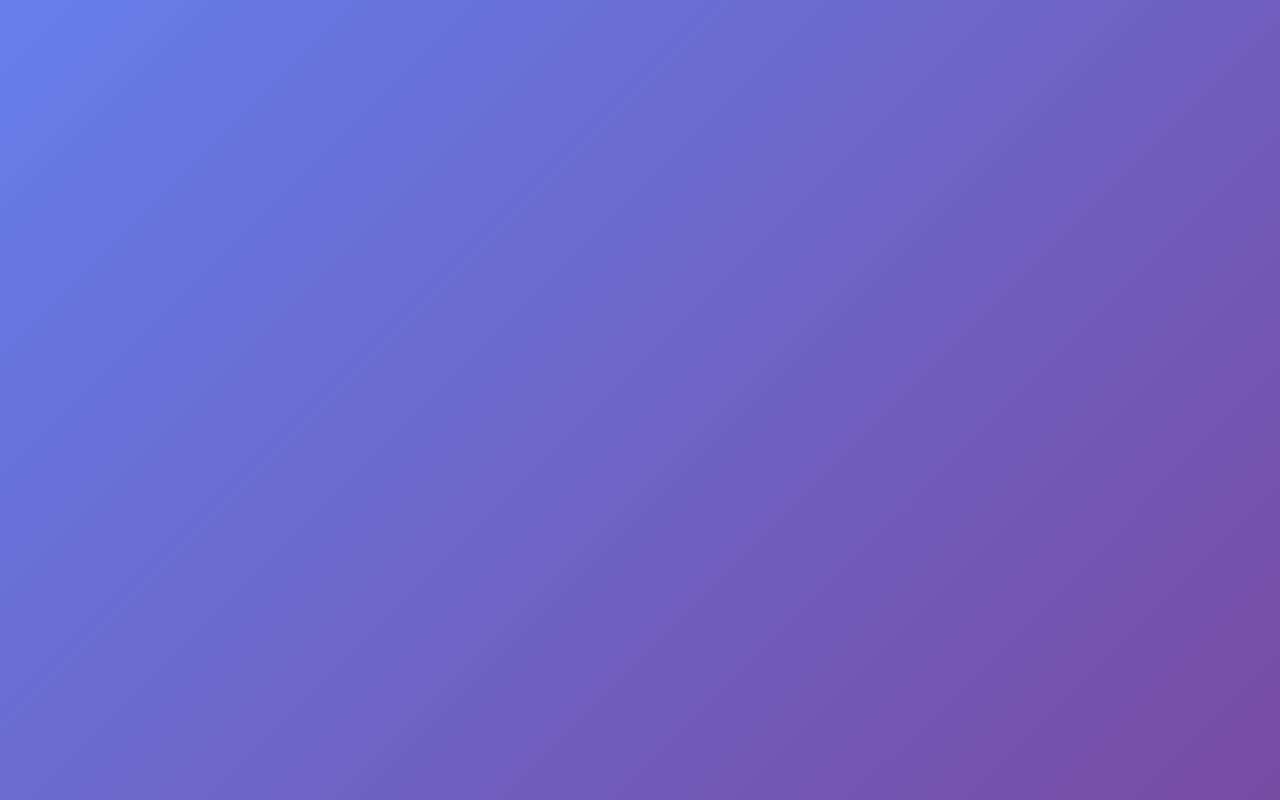
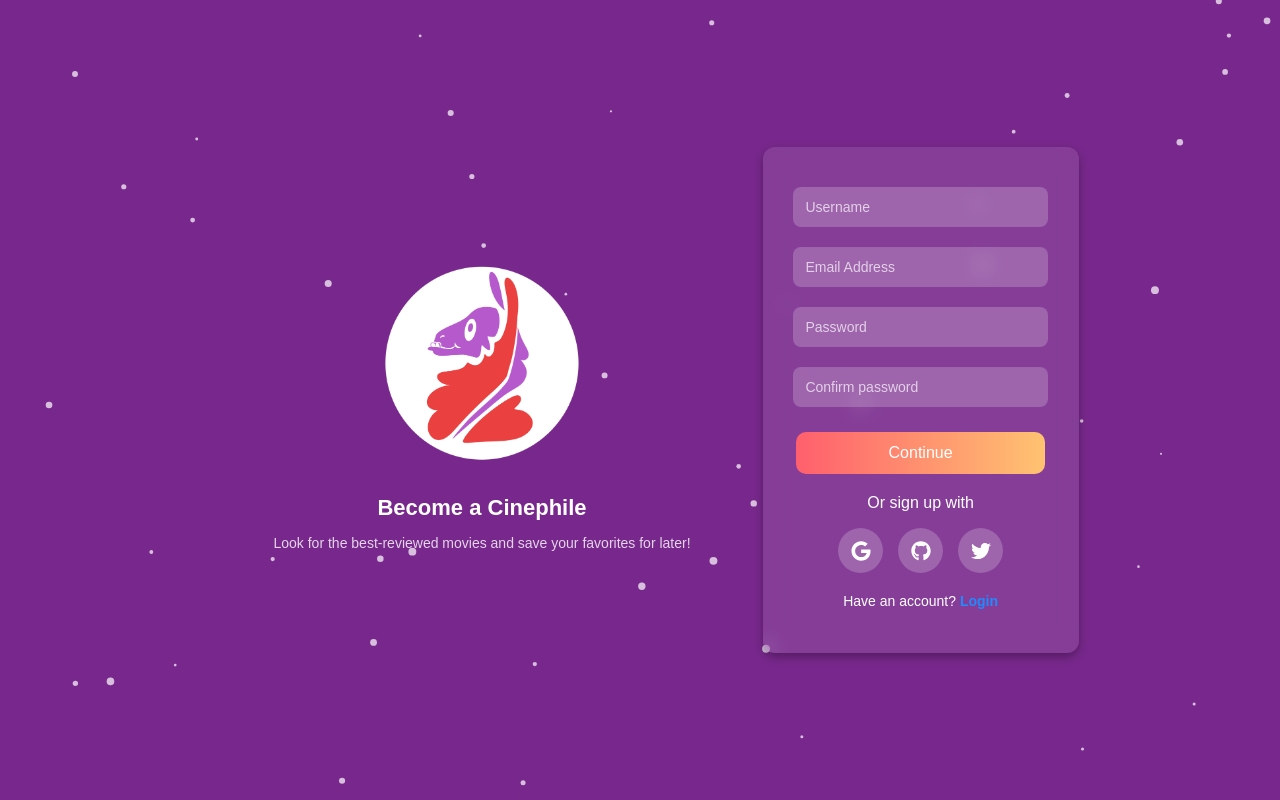
Before and after one commit to AirWa1l/RottenLama-Front, a React (Vite) app in the folder Desarrollo2/: page /Register in a window 1280 px wide. Before the commit this address had no page. Built offline with nearby package versions, Linux system fonts and the light colour scheme.

Commit message:
Register page finished

```diff
--- /dev/null
+++ b/Desarrollo2/src/components/particles/particles.css
@@ -0,0 +1,19 @@
+.animated-bg {
+    position: fixed;
+    top: 0;
+    left: 0;
+    width: 100vw;
+    height: 100vh;
+    z-index: -1;
+    background: linear-gradient(45deg, #1e3c72, #2a5298);
+    animation: gradientAnimation 5s infinite alternate;
+  }
+
+  @keyframes gradientAnimation {
+    0% {
+      background: linear-gradient(45deg, #1e3c72, #2a5298);
+    }
+    100% {
+      background: linear-gradient(45deg, #2a5298, #1e3c72);
+    }
+  }
--- /dev/null
+++ b/Desarrollo2/src/components/particles/particles.jsx
@@ -0,0 +1,68 @@
+import React, { useEffect, useRef } from "react";
+import "./particles.css";
+
+const AnimatedBackground = () => {
+  const canvasRef = useRef(null);
+
+  useEffect(() => {
+    const canvas = canvasRef.current;
+    const ctx = canvas.getContext("2d");
+    const particles = [];
+    const numParticles = 50;
+
+    canvas.width = window.innerWidth;
+    canvas.height = window.innerHeight;
+
+    window.addEventListener("resize", () => {
+      canvas.width = window.innerWidth;
+      canvas.height = window.innerHeight;
+    });
+
+    class Particle {
+      constructor() {
+        this.x = Math.random() * canvas.width;
+        this.y = Math.random() * canvas.height;
+        this.radius = Math.random() * 3 + 1;
+        this.dx = (Math.random() - 0.5) * 2;
+        this.dy = (Math.random() - 0.5) * 2;
+      }
+
+      update() {
+        this.x += this.dx;
+        this.y += this.dy;
+
+        if (this.x < 0 || this.x > canvas.width) this.dx *= -1;
+        if (this.y < 0 || this.y > canvas.height) this.dy *= -1;
+      }
+
+      draw() {
+        ctx.beginPath();
+        ctx.arc(this.x, this.y, this.radius, 0, Math.PI * 2);
+        ctx.fillStyle = "rgba(255, 255, 255, 0.7)";
+        ctx.fill();
+        ctx.closePath();
+      }
+    }
+
+    for (let i = 0; i < numParticles; i++) {
+      particles.push(new Particle());
+    }
+
+    function animate() {
+      ctx.fillStyle = "#78288C";
+      ctx.fillRect(0, 0, canvas.width, canvas.height);
+
+      particles.forEach((particle) => {
+        particle.update();
+        particle.draw();
+      });
+      requestAnimationFrame(animate);
+    }
+
+    animate();
+  }, []);
+
+  return <canvas ref={canvasRef} className="animated-bg" />;
+};
+
+export default AnimatedBackground;
--- a/Desarrollo2/src/components/waves/waves.css
+++ b/Desarrollo2/src/components/waves/waves.css
@@ -10,7 +10,7 @@
     width: 100vw;
     height: 100vh;
     overflow: hidden;
-    background: linear-gradient(180deg, #4595fd 0%, #fae0e4 100%);
+    background: linear-gradient(180deg, #b659cd 0%, #f49d9d 100%);
     display: flex;
     align-items: flex-end;
   }
--- a/Desarrollo2/src/main.jsx
+++ b/Desarrollo2/src/main.jsx
@@ -2,11 +2,13 @@ import React from "react";
 import ReactDOM from "react-dom/client";
 import { BrowserRouter, Routes, Route } from "react-router-dom";
 import Login from "./screens/loginScreen/login";
+import Register from "./screens/registerScreen/register";
 
 ReactDOM.createRoot(document.getElementById("root")).render(
   <BrowserRouter>
     <Routes>
       <Route path="/" element={<Login />} />
+      <Route path="/Register" element={<Register />} />
     </Routes>
   </BrowserRouter>
 );
--- a/Desarrollo2/src/screens/loginScreen/login.css
+++ b/Desarrollo2/src/screens/loginScreen/login.css
@@ -117,3 +117,18 @@ h2 {
 .icon-btn:hover {
     transform: scale(1.1);
 }
+
+#id-register-link {
+    margin-top: 20px;
+    font-size: 14px;
+}
+
+#id-register-link a {
+    color: #208AFF;
+    text-decoration: none;
+    font-weight: bold;
+}
+
+#id-register-link a:hover {
+    color: #ff5277;
+}
--- a/Desarrollo2/src/screens/registerScreen/register.css
+++ b/Desarrollo2/src/screens/registerScreen/register.css
@@ -0,0 +1,158 @@
+/* --- Fondo con gradiente --- */
+body {
+    margin: 0;
+    padding: 0;
+    display: flex;
+    justify-content: center;
+    align-items: center;
+    height: 100vh;
+    background: linear-gradient(135deg, #0f172a, #1e293b);
+    font-family: "Arial", sans-serif;
+    color: white;
+}
+
+#header {
+    display: flex;
+    justify-content: center;
+    text-align: center;
+    align-items: center;
+    width: 100%;
+    height: 100vh;
+}
+
+.header-content {
+    max-width: 600px;
+    margin: 0 auto;
+}
+
+#header h2 {
+    font-size: 22px;
+    margin-bottom: 8px;
+    font-weight: bold;
+}
+
+.logo img {
+    width: 200px;
+    height: auto;
+}
+
+#header .subtitle {
+    font-size: 14px;
+    opacity: 0.8;
+    margin-bottom: 0;
+}
+
+/* --- Contenedor principal del formulario --- */
+.register-wrapper {
+    display: flex;
+    justify-content: center;
+    align-items: center;
+    width: 100%;
+    height: 100vh;
+}
+
+/* --- Caja del formulario con transparencia y efecto glass --- */
+.register-container {
+    width: 400px;
+    padding: 30px;
+    background: rgba(255, 255, 255, 0.1);
+    backdrop-filter: blur(10px);
+    border-radius: 12px;
+    box-shadow: 0 4px 10px rgba(0, 0, 0, 0.3);
+    text-align: center;
+}
+
+/* --- Título y subtítulo --- */
+h2 {
+    font-size: 22px;
+    margin-bottom: 8px;
+}
+
+.subtitle {
+    font-size: 14px;
+    opacity: 0.8;
+    margin-bottom: 20px;
+}
+
+/* --- Campos de entrada --- */
+.register-form input {
+    width: 90%;
+    padding: 12px;
+    margin: 10px 0;
+    border: none;
+    border-radius: 8px;
+    font-size: 14px;
+    background: rgba(255, 255, 255, 0.2);
+    color: white;
+    outline: none;
+    transition: 0.3s;
+}
+
+.register-form input::placeholder {
+    color: rgba(255, 255, 255, 0.7);
+}
+
+/* --- Botón de registro con gradiente y efecto hover --- */
+.btn-gradient {
+    width: 97%;
+    padding: 12px;
+    margin-top: 15px;
+    border: none;
+    border-radius: 10px;
+    font-size: 16px;
+    background: linear-gradient(90deg, #ff5f6d, #ffc371);
+    color: white;
+    cursor: pointer;
+    transition: all 0.3s ease;
+}
+
+.btn-gradient:hover {
+    background: linear-gradient(90deg, #ffc371, #ff5f6d);
+    transform: scale(1.05);
+}
+
+/* --- Sección de inicio con redes sociales --- */
+.social-login-register {
+    margin-top: 20px;
+}
+
+.social-icons-register {
+    display: flex;
+    justify-content: center;
+    gap: 15px;
+}
+
+.icon-btn {
+    display: flex;
+    align-items: center;
+    justify-content: center;
+    width: 45px;
+    height: 45px;
+    background: rgba(255, 255, 255, 0.2);
+    border: none;
+    border-radius: 50%;
+    color: white;
+    font-size: 20px;
+    cursor: pointer;
+    transition: 0.3s;
+}
+
+.icon-btn-register:hover {
+    background: rgba(255, 255, 255, 0.4);
+}
+
+/* --- Link de inicio de sesión --- */
+.login-link {
+    margin-top: 20px;
+    font-size: 14px;
+}
+
+.login-link a {
+    color: #208AFF;
+    text-decoration: none;
+    font-weight: bold;
+}
+
+.login-link a:hover {
+    color: #ff5277;
+}
--- a/Desarrollo2/src/screens/registerScreen/register.jsx
+++ b/Desarrollo2/src/screens/registerScreen/register.jsx
@@ -0,0 +1,49 @@
+import React from "react";
+import { FaGoogle, FaGithub, FaTwitter } from "react-icons/fa";
+import "./register.css";
+import { Link } from "react-router-dom";
+import AnimatedBackground from "../../components/particles/particles";
+
+const Register = () => {
+  return (
+    <div className="register-wrapper">
+      <AnimatedBackground />
+      <header id="header">
+        <div id="header-content">
+          <div className="logo">
+            <img src="../../public/logo.png" alt="Logo" />
+          </div>
+          <h2>Become a Cinephile</h2>
+          <p className="subtitle">
+            Look for the best-reviewed movies and save your favorites for later!
+          </p>
+        </div>
+      </header>
+
+      <div className="register-container">
+        <form className="register-form">
+          <input type="text" placeholder="Username" required />
+          <input type="email" placeholder="Email Address" required />
+          <input type="password" placeholder="Password" required />
+          <input type="password" placeholder="Confirm password" required />
+          <button type="submit" className="btn-gradient">Continue</button>
+        </form>
+
+        <div className="social-login-register">
+          <p>Or sign up with</p>
+          <div className="social-icons-register">
+            <button className="icon-btn google"><FaGoogle /></button>
+            <button className="icon-btn github"><FaGithub /></button>
+            <button className="icon-btn twitter"><FaTwitter /></button>
+          </div>
+        </div>
+
+        <p className="login-link">
+          Have an account? <Link to="/">Login</Link>
+        </p>
+      </div>
+    </div>
+  );
+};
+
+export default Register;
```
Also changed, not shown: Desarrollo2/public/logo.png (added).
